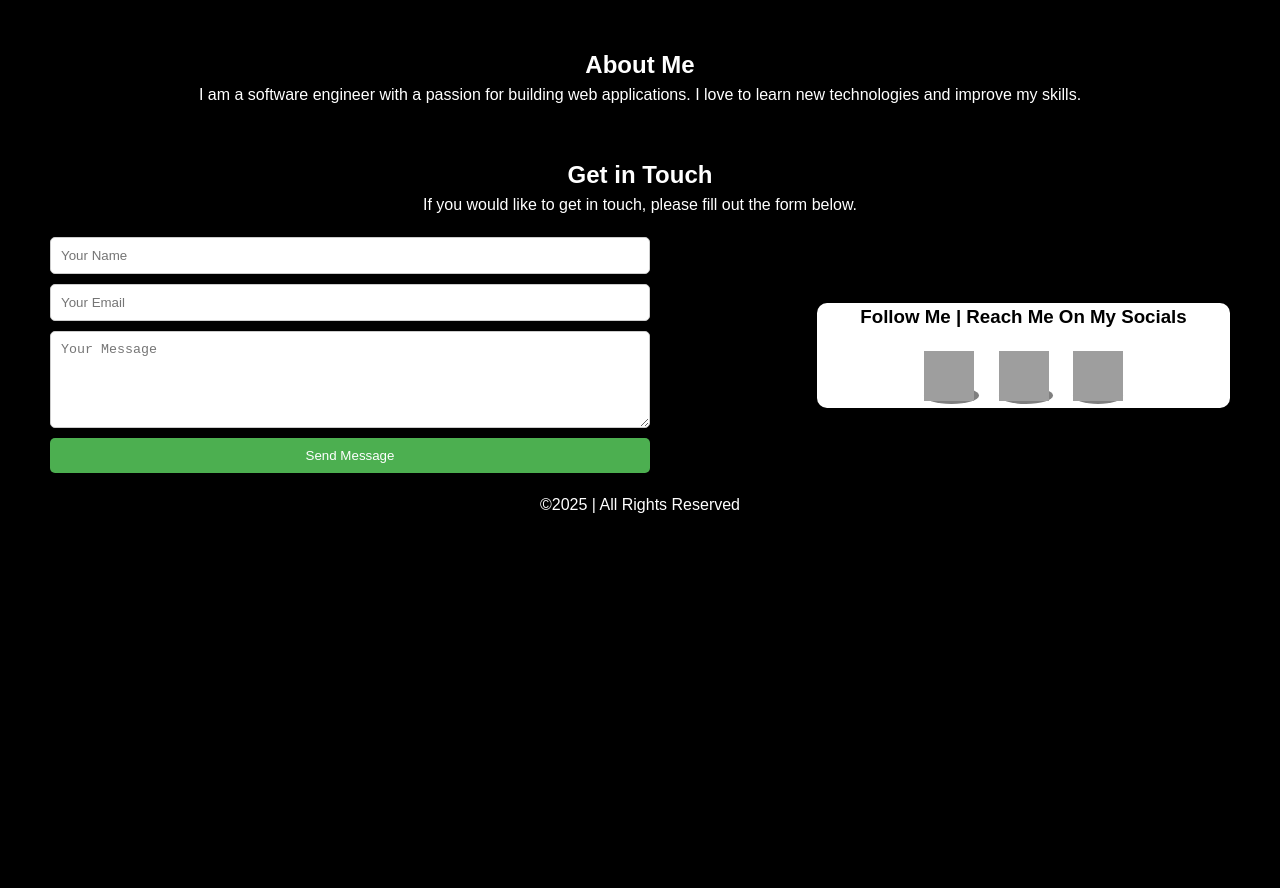
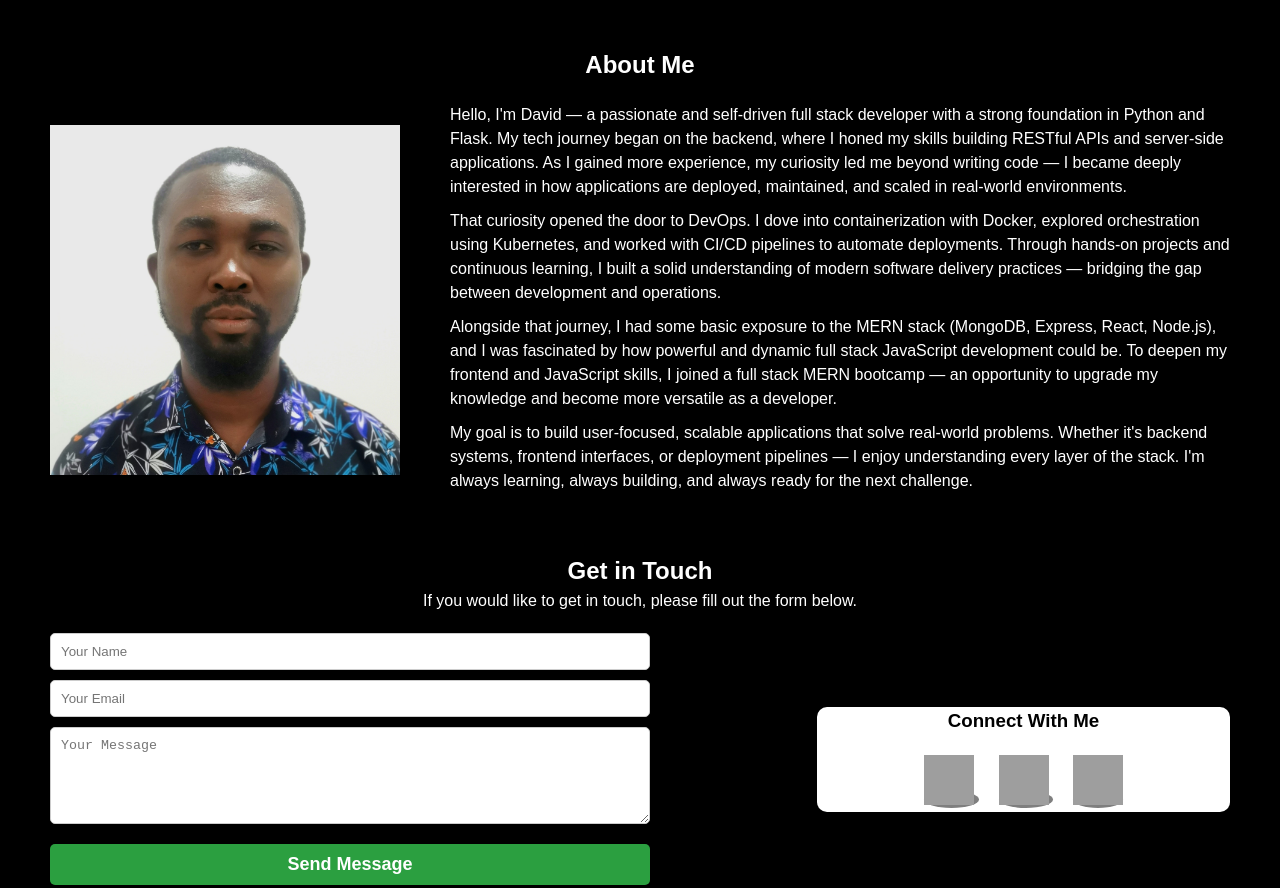
Before and after one commit to Daveamegs/plp-hackathon-1, a plain HTML site: page index.html in a window 1280 px wide. Shown: the part 1480-2368 px from the top of the page. Before the commit the page ends 1997 px from the top, so only its background shows below. Drawn offline with Linux system fonts and the light colour scheme; grey boxes are pictures that could not be loaded.

Commit message:
complete simple page design

```diff
--- a/css/style.css
+++ b/css/style.css
@@ -1,5 +1,3 @@
-
-
 :root {
     --primary-color: #161215;
     --secondary-color: #2b9f40;
@@ -17,10 +15,14 @@
     box-sizing: border-box;
 }
 
+html {
+    scroll-behavior: smooth;
+}
+
 body {
     background-color: var(--background-color);
     color: var(--text-color-primary);
-    font-family: 'Arial', sans-serif;
+    font-family: var(--font-family);
     font-size: 16px;
     line-height: 1.5;
     overflow-x: hidden;
@@ -31,7 +33,8 @@ body {
     text-align: center;
 }
 
-li, a {
+li,
+a {
     text-decoration: none;
     list-style: none;
     color: inherit;
@@ -60,9 +63,7 @@ li, a {
     padding: 0 20px;
 }
 
-.brand-wrapper {
-
-}
+.brand-wrapper {}
 
 .nav-toggle {
     display: none;
@@ -89,7 +90,7 @@ li, a {
     transition: color 0.3s ease;
 } */
 
-.nav-links li a{
+.nav-links li a {
     width: 150px;
     padding: 8px 20px;
     font-weight: normal !important;
@@ -105,7 +106,8 @@ li, a {
     width: 100%;
     background-color: white;
     border-radius: 10px;
-    transition: all 0.3s ease; /* Animation effect */
+    transition: all 0.3s ease;
+    /* Animation effect */
 }
 
 /* Animation:- Menu Icon */
@@ -123,7 +125,7 @@ li, a {
 
 
 /* Intro Section Styles */
-.intro{
+.intro {
     padding: 50px;
     height: 350px;
     margin-top: 50px;
@@ -136,7 +138,7 @@ li, a {
     align-items: center;
 }
 
-.intro-text-container{
+.intro-text-container {
     height: inherit;
     padding-right: 20px;
     display: flex;
@@ -144,30 +146,35 @@ li, a {
     justify-content: center;
 }
 
-#my-name{
+#my-name {
     font-size: 2.5rem;
     font-weight: 700;
     color: var(--secondary-color);
 }
 
-.btn-holder{
+.btn-holder {
     display: flex;
     justify-content: center;
     align-items: center;
 }
 
-.btn-holder a{
+.btn-holder a {
     width: 150px;
     margin: 20px 10px;
     padding: 10px 20px;
 }
 
-.btn-hire-me:hover, .btn-about-me:hover{
+.btn-hire-me:hover,
+.btn-about-me:hover,
+.contact-form button:hover {
     background-color: var(--tertiary-color);
     color: var(--text-color-secondary);
 }
 
-.btn-hire-me, .btn-about-me, .nav-link{
+.btn-hire-me,
+.btn-about-me,
+.nav-link,
+.contact-form button {
     background-color: var(--secondary-color);
     color: var(--text-color-primary);
     padding: 10px 20px;
@@ -176,9 +183,11 @@ li, a {
     font-weight: bold;
     transition: background-color 0.3s ease;
     margin-top: 20px;
+    cursor: pointer;
+    border: none;
 }
 
-.intro-profile-image{
+.intro-profile-image {
     width: 35%;
     height: 350px;
     background-image: url('/images/dave.jpg');
@@ -190,19 +199,20 @@ li, a {
 
 /* Projects Sections Styles */
 
-.projects{
+.projects {
     padding: 0px 50px;
     margin-top: 50px;
 }
 
-.projects-grid{
+.projects-grid {
     display: grid;
     grid-template-columns: repeat(auto-fill, minmax(300px, 1fr));
     gap: 20px;
     margin-top: 20px;
 }
 
-.project-card, .skills-card{
+.project-card,
+.skills-card {
     background-color: var(--text-color-primary);
     color: var(--text-color-secondary);
     border-radius: 10px;
@@ -211,24 +221,30 @@ li, a {
     transition: transform 0.3s ease;
 }
 
-.project-card a img{
+.project-card a img {
     width: 100%;
     height: 200px;
     border-radius: 10px;
 }
 
-.project-card a h3, .project-card a p{
+.project-card a h3,
+.project-card a p {
     padding: 0 10px 10px 10px;
     margin: 0;
 }
 
-.project-card:hover, .skills-card:hover{
+.project-card:hover,
+.skills-card:hover {
     transform: scale(1.05);
 }
-.project-card h3, .skills-card h3{
+
+.project-card h3,
+.skills-card h3 {
     margin-bottom: 10px;
 }
-.project-card p, .skills-card p{
+
+.project-card p,
+.skills-card p {
     margin-bottom: 5px;
 }
 
@@ -239,19 +255,20 @@ li, a {
 }*/
 
 /* Skills Section Styles */
-.skills, .about{
+.skills,
+.about {
     padding: 0px 50px;
     margin-top: 50px;
 }
 
-.skills-grid{
+.skills-grid {
     display: grid;
     grid-template-columns: repeat(auto-fill, minmax(200px, 1fr));
     gap: 20px;
     margin-top: 20px;
 }
 
-.skills-card{
+.skills-card {
     display: flex;
     justify-content: center;
     align-items: center;
@@ -267,26 +284,54 @@ li, a {
 
 
 /* About Section Styles */
-
-
-/* Contact Section Styles */
-.contact{
-    padding: 0px 50px;
-    margin-top: 50px;
-}
-.contact-info-container{
+.about-info-container {
     display: flex;
     justify-content: space-between;
     align-items: center;
     margin: 20px 0;
 }
-.contact-form{
+
+.about-image-container {
+    /* width: 45%;
+    max-width: 450px;
+    height: 450px; */
+    border-radius: 20px;
+}
+
+.about-description {
+    /* padding: 0 50px; */
+    text-align: left;
+    padding-left: 50px;
+}
+
+.about-description p {
+    margin-bottom: 10px;
+}
+
+
+
+/* Contact Section Styles */
+.contact {
+    padding: 0px 50px;
+    margin-top: 50px;
+}
+
+.contact-info-container {
+    display: flex;
+    justify-content: space-between;
+    align-items: center;
+    margin: 20px 0;
+}
+
+.contact-form {
     width: 60%;
     display: flex;
     flex-direction: column;
     align-items: start;
 }
-.contact-form input, .contact-form textarea{
+
+.contact-form input,
+.contact-form textarea {
     width: 100%;
     max-width: 600px;
     padding: 10px;
@@ -294,43 +339,51 @@ li, a {
     border: 1px solid #ccc;
     border-radius: 5px;
 }
-.contact-form button{
+
+.contact-form button {
     width: 100%;
     max-width: 600px;
-    background-color: #4CAF50;
-    color: white;
-    padding: 10px 20px;
-    border: none;
-    border-radius: 5px;
+    font-size: large;
     cursor: pointer;
-}
-.contact-form button:hover{
-    background-color: #45a049;
+    margin-top: 10px !important;
+    font-family: var(--font-family);
 }
 
-.contact-socials{
+/* .contact-form button:hover {
+    background-color: #45a049;
+} */
+
+.contact-socials {
     width: 35%;
     background-color: #fff;
     color: #000;
     border-radius: 10px;
 }
 
-.contact-socials h3{
+.contact-socials h3 {
     margin-bottom: 20px;
 }
-.contact-socials p{
-    margin-bottom: 5px;
-}
-.contact-socials a{
+
+.contact-socials p {
     margin-bottom: 5px;
 }
 
-.contact-socials a{
+.contact-socials a {
+    margin-bottom: 5px;
+}
+
+.contact-socials a {
     width: 50px;
     height: 50px;
     border-radius: 50%;
     margin: 0 10px;
     background-color: rgba(0, 0, 0, 0.5);
+}
+
+/* Footer Styles */
+#footer p {
+    margin: 0;
+    padding: 10px 0;
 }
 
 
@@ -339,6 +392,7 @@ li, a {
 /* Mobile Screen */
 /* Navigation Styles */
 @media (max-width: 768px) {
+
     /* Navigation Styles */
     .nav-toggle {
         display: flex;
@@ -356,7 +410,7 @@ li, a {
         transition: 0.3s;
     }
 
-    .nav-link{
+    .nav-link {
         width: 100%;
         background-color: rgba(0, 0, 0, 0.1);
         color: var(--text-color-primary);
@@ -366,7 +420,7 @@ li, a {
         border-bottom: 0.5px solid var(--secondary-color);
     }
 
-    .nav-link:hover{
+    .nav-link:hover {
         transition: background-color 0.3s ease;
         border-bottom: 0.5px solid var(--tertiary-color);
     }
@@ -383,65 +437,106 @@ li, a {
     /* Intro Section Styles */
 
     /* Parent divs */
-    .intro, .projects, .skills, .about, .contact{
+    .intro,
+    .projects,
+    .skills,
+    .about,
+    .contact {
         padding: 20px;
         height: auto;
         margin-top: 20px;
     }
-    .intro-container{
+
+    .intro-container {
         flex-direction: column-reverse;
         align-items: center;
 
     }
 
-    #my-name{
+    #my-name {
         font-size: 1.8rem;
     }
 
-    .intro-profile-image{
+    .intro-profile-image {
         width: 100%;
         max-width: 350px;
+        min-width: 200px;
+        min-height: 200px;
         height: 350px;
         margin-bottom: 20px;
         border-radius: 50%;
     }
-    .intro-text-container{
+
+    .intro-text-container {
         padding-right: 0;
         text-align: center;
     }
-    .intro-text-container h1{
+
+    .intro-text-container h1 {
         font-size: 2rem;
     }
-    .intro-text-container p{
+
+    .intro-text-container p {
         font-size: 1rem;
     }
 
-    /* Contact Section Details */
-
-    .contact-info-container{
+    /* About Section Styles */
+    .about-info-container {
         flex-direction: column;
         justify-content: center;
         align-items: center;
     }
-    .contact-info-container h3{
+
+    .about-image-container img {
+        min-width: 200px;
+        min-height: 200px;
+        max-height: 350px;
+        min-width: 350px;
+    }
+
+    .about-image-container {
+        margin-bottom: 20px;
+    }
+
+    .about-description {
+        padding: 0;
+        text-align: center;
+    }
+
+
+    /* Contact Section Details */
+
+    .contact-info-container {
+        flex-direction: column;
+        justify-content: center;
+        align-items: center;
+    }
+
+    .contact-info-container h3 {
         margin-bottom: 10px;
     }
-    .contact-info-container p{
+
+    .contact-info-container p {
         margin-bottom: 5px;
     }
-    .contact-info-container a{
+
+    .contact-info-container a {
         margin-bottom: 5px;
     }
-    .contact-form{
-        width: 100%;
-        max-width: 100%;
-    }
-    .contact-form input, .contact-form textarea, .contact-form button{
+
+    .contact-form {
         width: 100%;
         max-width: 100%;
     }
 
-    .contact-socials{
+    .contact-form input,
+    .contact-form textarea,
+    .contact-form button {
+        width: 100%;
+        max-width: 100%;
+    }
+
+    .contact-socials {
         width: 100%;
         max-width: 100%;
         margin-top: 50px;
@@ -449,7 +544,8 @@ li, a {
         color: #000;
         border-radius: 10px;
     }
-    .contact-socials a{
+
+    .contact-socials a {
         width: 50px;
         height: 50px;
         border-radius: 50%;
--- a/index.html
+++ b/index.html
@@ -306,13 +306,31 @@
       <section class="about" id="about">
         <div class="about-container">
           <h2 class="about-title">About Me</h2>
-          <p class="about-description">
-            I am a software engineer with a passion for building web
-            applications. I love to learn new technologies and improve my
-            skills.
-          </p>
 
-          <div class="about-image-container"></div>
+          <div class="about-info-container">
+            <div class="about-image-container">
+              <img
+                src="/images/dave.jpg"
+                alt="My Profile Picture"
+                height="350"
+                width="350"
+              />
+            </div>
+            <div class="about-description">
+              <p>
+                Hello, I'm David — a passionate and self-driven full stack developer with a strong foundation in Python and Flask. My tech journey began on the backend, where I honed my skills building RESTful APIs and server-side applications. As I gained more experience, my curiosity led me beyond writing code — I became deeply interested in how applications are deployed, maintained, and scaled in real-world environments.
+              </p>
+              <p>
+                That curiosity opened the door to DevOps. I dove into containerization with Docker, explored orchestration using Kubernetes, and worked with CI/CD pipelines to automate deployments. Through hands-on projects and continuous learning, I built a solid understanding of modern software delivery practices — bridging the gap between development and operations.
+              </p>
+              <p>
+                Alongside that journey, I had some basic exposure to the MERN stack (MongoDB, Express, React, Node.js), and I was fascinated by how powerful and dynamic full stack JavaScript development could be. To deepen my frontend and JavaScript skills, I joined a full stack MERN bootcamp — an opportunity to upgrade my knowledge and become more versatile as a developer.
+              </p>
+              <p>
+                My goal is to build user-focused, scalable applications that solve real-world problems. Whether it's backend systems, frontend interfaces, or deployment pipelines — I enjoy understanding every layer of the stack. I'm always learning, always building, and always ready for the next challenge.
+              </p>
+            </div>
+          </div>
         </div>
       </section>
 
@@ -345,7 +363,7 @@
 
             <!-- Social Media Links -->
             <div class="contact-socials">
-              <h3>Follow Me | Reach Me On My Socials</h3>
+              <h3>Connect With Me</h3>
               <a href="https://www.linkedin.com/in/dfamegah/" target="_blank">
                 <i>
                   <img
```
